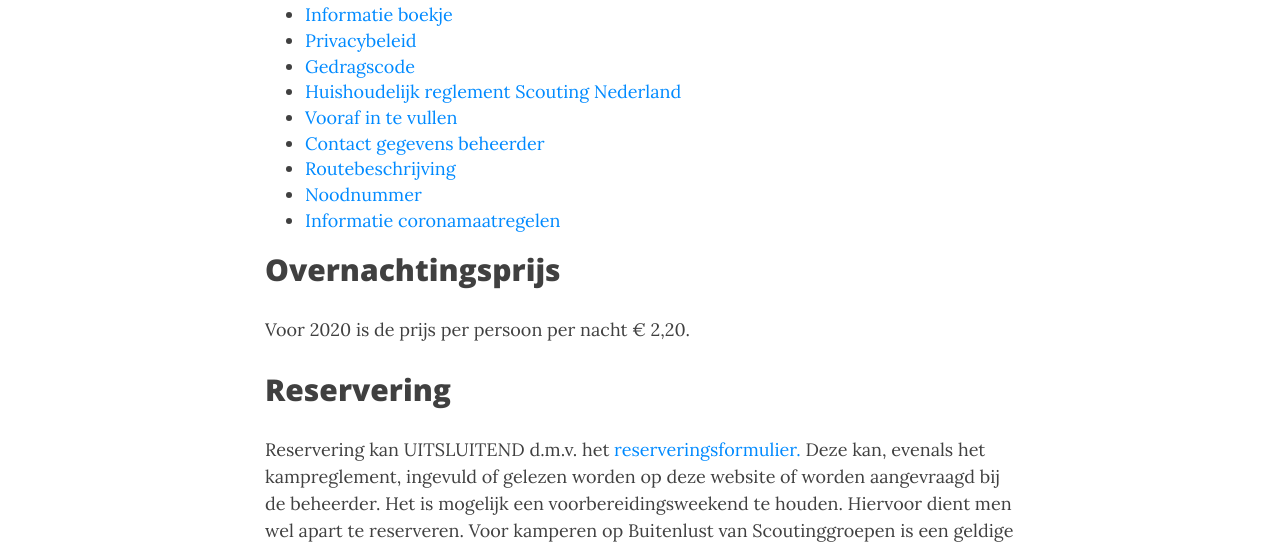
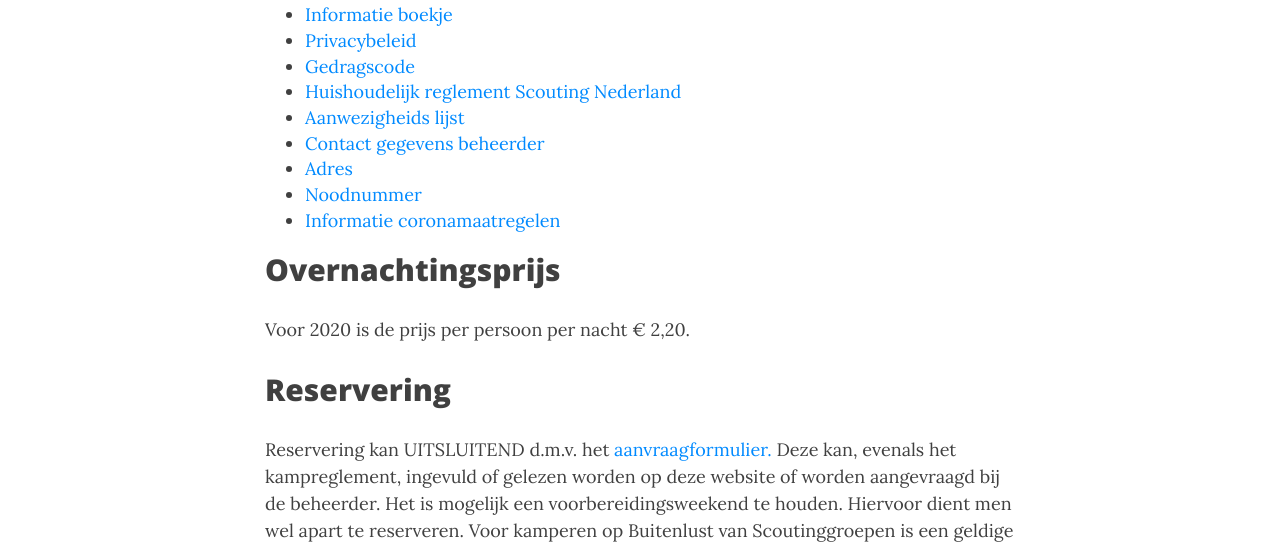
Before and after one commit to bartvantilburgwagemakers/buitenlust, a Jekyll site: the page built from pages/info.md, in a window 1280 px wide and 1400 px high. Shown: the part 323-871 px from the top of the window. Built offline with Jekyll 4.4.1, drawn with Linux system fonts in a browser that asks for light colours; nearby versions of some CDN libraries; some of the changed text lies outside the part shown.

Commit message:
wijzigt wat koppen op  info
Zo als ger an corne gemailt hebben

```diff
--- a/pages/info.md
+++ b/pages/info.md
@@ -13,9 +13,9 @@
 - [Privacybeleid](#privacybeleid)
 - [Gedragscode](#gedragscode)
 - [Huishoudelijk reglement Scouting Nederland](#huishoudelijk-reglement-scouting-nederland)
-- [Vooraf in te vullen](#vooraf-in-te-vullen)
+- [Aanwezigheids lijst](#aanwezigheids-lijst)
 - [Contact gegevens beheerder](#contact-gegevens-beheerder)
-- [Routebeschrijving](#routebeschrijving)
+- [Adres](#adres)
 - [Noodnummer](#noodnummer)
 - [Informatie coronamaatregelen](#informatie-coronamaatregelen)
 
@@ -25,7 +25,7 @@
 
 ## Reservering
 
-Reservering kan UITSLUITEND d.m.v. het [reserveringsformulier.](/aanvraag) Deze kan, evenals het kampreglement, ingevuld of gelezen worden op deze website of worden aangevraagd bij de beheerder. Het is mogelijk een voorbereidingsweekend te houden. Hiervoor dient men wel apart te reserveren. Voor kamperen op Buitenlust van Scoutinggroepen is een geldige kampeermodule vereist.
+Reservering kan UITSLUITEND d.m.v. het [aanvraagformulier.](/aanvraag) Deze kan, evenals het kampreglement, ingevuld of gelezen worden op deze website of worden aangevraagd bij de beheerder. Het is mogelijk een voorbereidingsweekend te houden. Hiervoor dient men wel apart te reserveren. Voor kamperen op Buitenlust van Scoutinggroepen is een geldige kampeermodule vereist.
 
 ## Aankomst en vertrek
 
@@ -49,7 +49,7 @@
 Wij hanteren het huishoudelijk reglement van scouting nederland.
 Deze is te vinden op [https://www.scouting.nl/ondersteuning/juridische-zaken/huishoudelijk-reglement](https://www.scouting.nl/ondersteuning/juridische-zaken/huishoudelijk-reglement)
 
-## Vooraf in te vullen
+## Aanwezigheids lijst
 
 Ook willen wij uw vragen deze lijst vooraf in te vullen en op te sturen.
 [Aanwezigheidslijst](../assets/Aanwezigheidslijst%20calamiteiten.docx)
@@ -63,7 +63,7 @@
 Beheerder Dhr. Ger Radt, Groeshof 32, 4623 AR Bergen op Zoom
 Tel.: [06 - 22 40 29 82](tel:0622402982) Email: beheerder.buitenlust@gmail.com
 
-## Routebeschrijving
+## Adres
 
 Scouting Labelterrein Buitenlust
 Buitenlust 11
```
